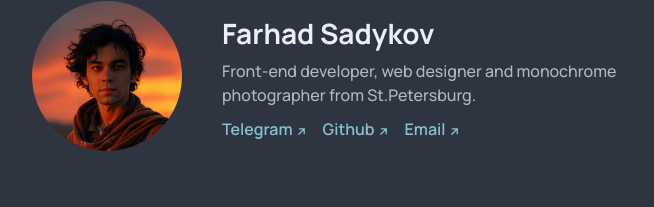
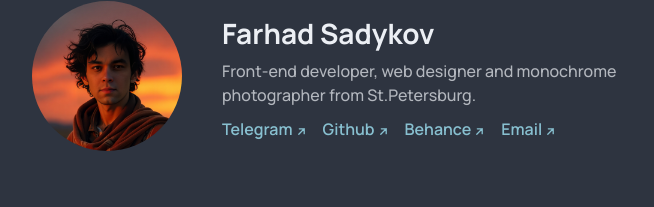
Before and after one commit to everwaveme/react-fs-links-v2, a React (Create React App) app: page / in a window 1280 px wide. Shown: the part 129-336 px from the top of the page, without its empty margins (308-962 px from the left). Built offline with nearby package versions, Linux system fonts and the light colour scheme.

Commit message:
added behance link

```diff
--- a/src/components/About/index.jsx
+++ b/src/components/About/index.jsx
@@ -35,6 +35,14 @@ function About() {
                 </a>
               </li>
               <li className="about-info-links-item">
+                <a href="https://www.behance.net/everwave" className="about-info-links-link" target="_blank" rel="noopener noreferrer">
+                  <span>
+                    Behance
+                  </span>
+                  <img src="arrow.svg" />
+                </a>
+              </li>
+              <li className="about-info-links-item">
                 <a href="mailto:purestate@yandex.ru" className="about-info-links-link" target="_blank" rel="noopener noreferrer">
                   <span>
                     Email
```
